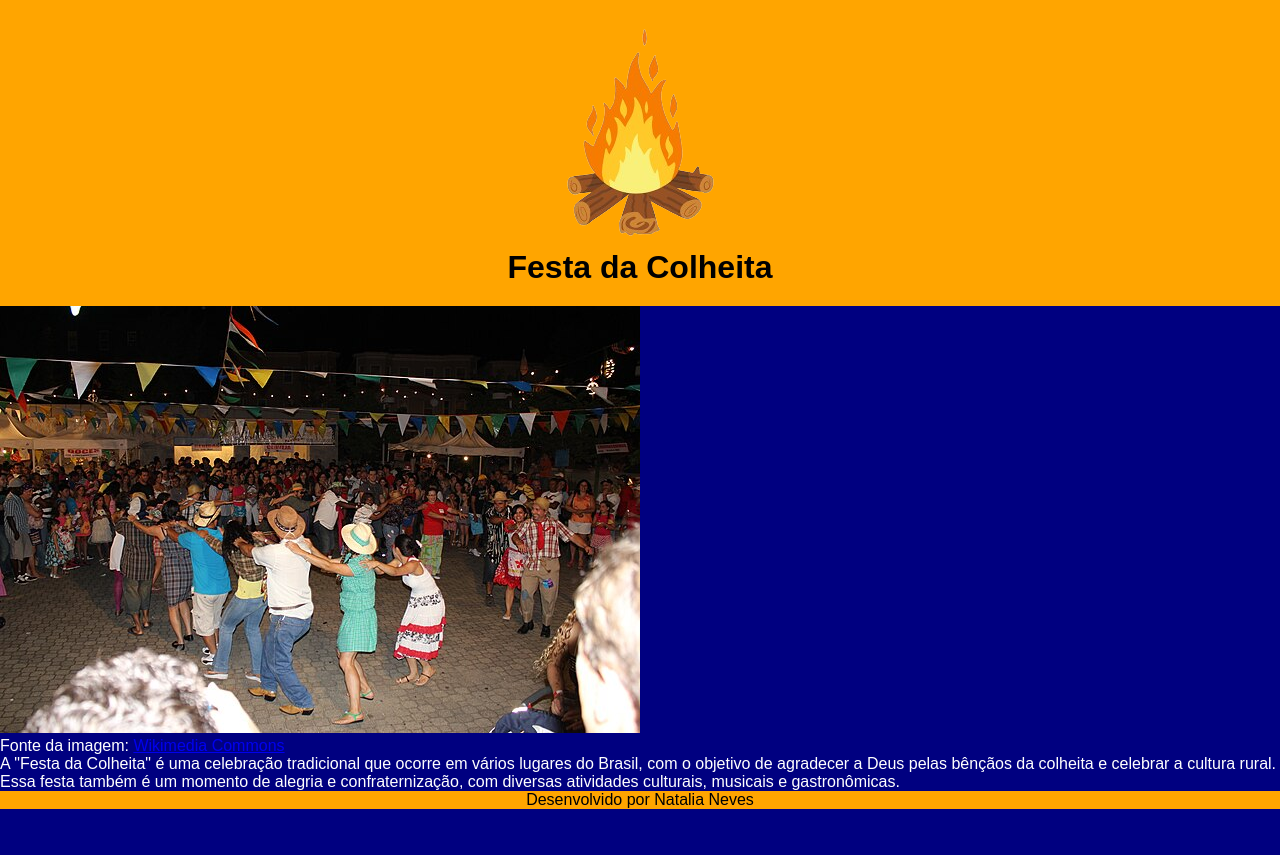
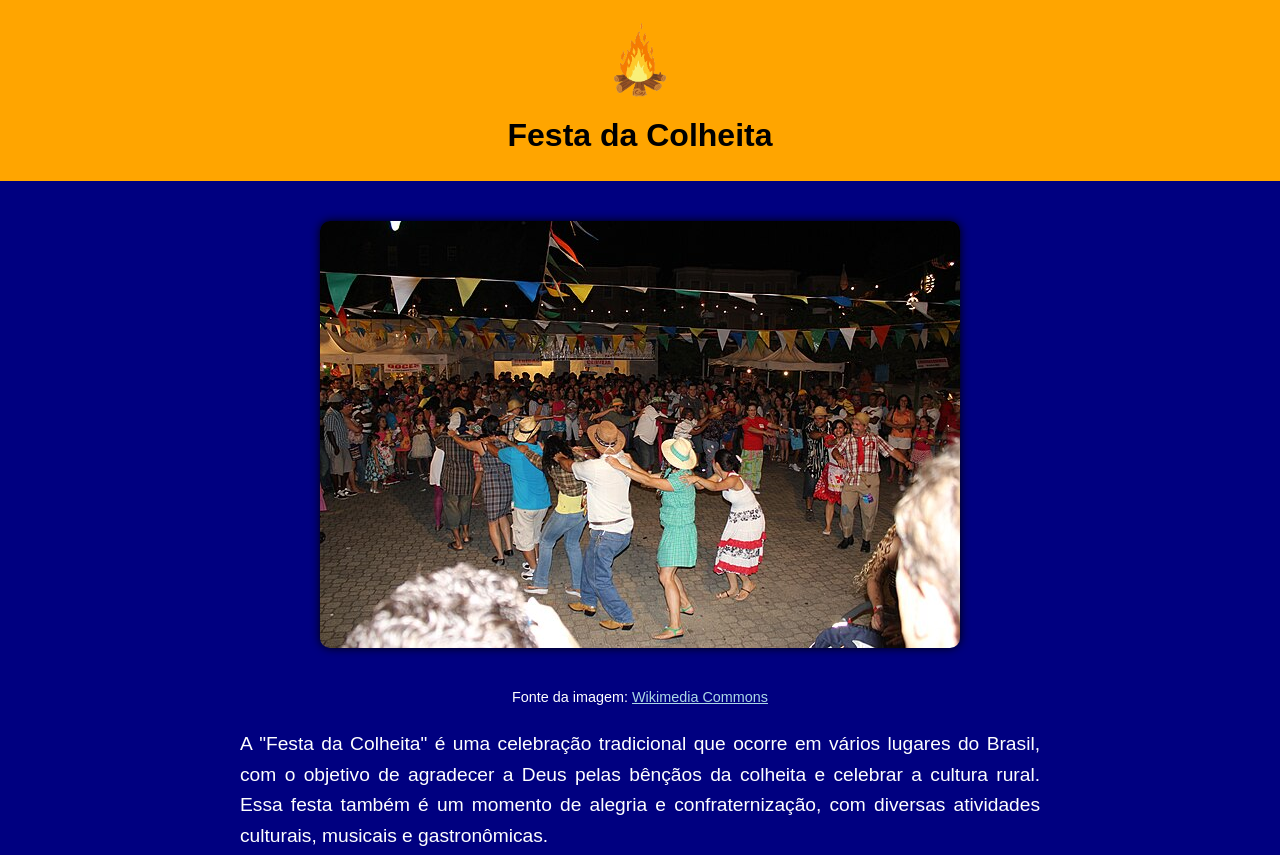
Before and after one commit to natalianeves2008/Agrinho2025, a plain HTML site: page index.html in a window 1280 px wide. Shown: the top 855 px of the page. Before the commit the page ends 809 px from the top, so only its background shows below. Drawn offline with Linux system fonts and the light colour scheme.

Commit message:
Update style.css

```diff
--- a/style.css
+++ b/style.css
@@ -1,29 +1,69 @@
 * {
     margin: 0;
     padding: 0;
+    box-sizing: border-box;
 }
 
 body {
     font-family: Arial, sans-serif;
     background-color: navy;
-    color: white
+    color: white;
+    line-height: 1.6;
 }
 
 header {
     background-color: orange;
     padding: 20px;
     text-align: center;
-    position: relative;
-    color: black
+    color: black;
+}
+
+.logo img {
+    width: 80px;
+    height: auto;
+    display: block;
+    margin: 0 auto 10px;
+}
+
+h1 {
+    font-size: 2em;
+}
+
+main {
+    padding: 20px;
+    text-align: center;
+}
+
+.festa {
+    max-width: 90%;
+    height: auto;
+    margin: 20px auto;
+    border-radius: 10px;
+    box-shadow: 0 0 10px black;
+}
+
+.texto {
+    max-width: 800px;
+    margin: 20px auto;
+    font-size: 1.2em;
+    text-align: justify;
+}
+
+.fonte {
+    font-size: 0.9em;
+    margin-top: 10px;
+    text-align: center;
+}
+
+.fonte a {
+    color: lightblue;
+    text-decoration: underline;
 }
 
 footer {
     background-color: orange;
+    color: black;
+    padding: 10px;
     text-align: center;
-    color: black
+    margin-top: 40px;
 }
-
-.texto, festa {
-    display: flex;
-    justify-content: center;
-}
```
